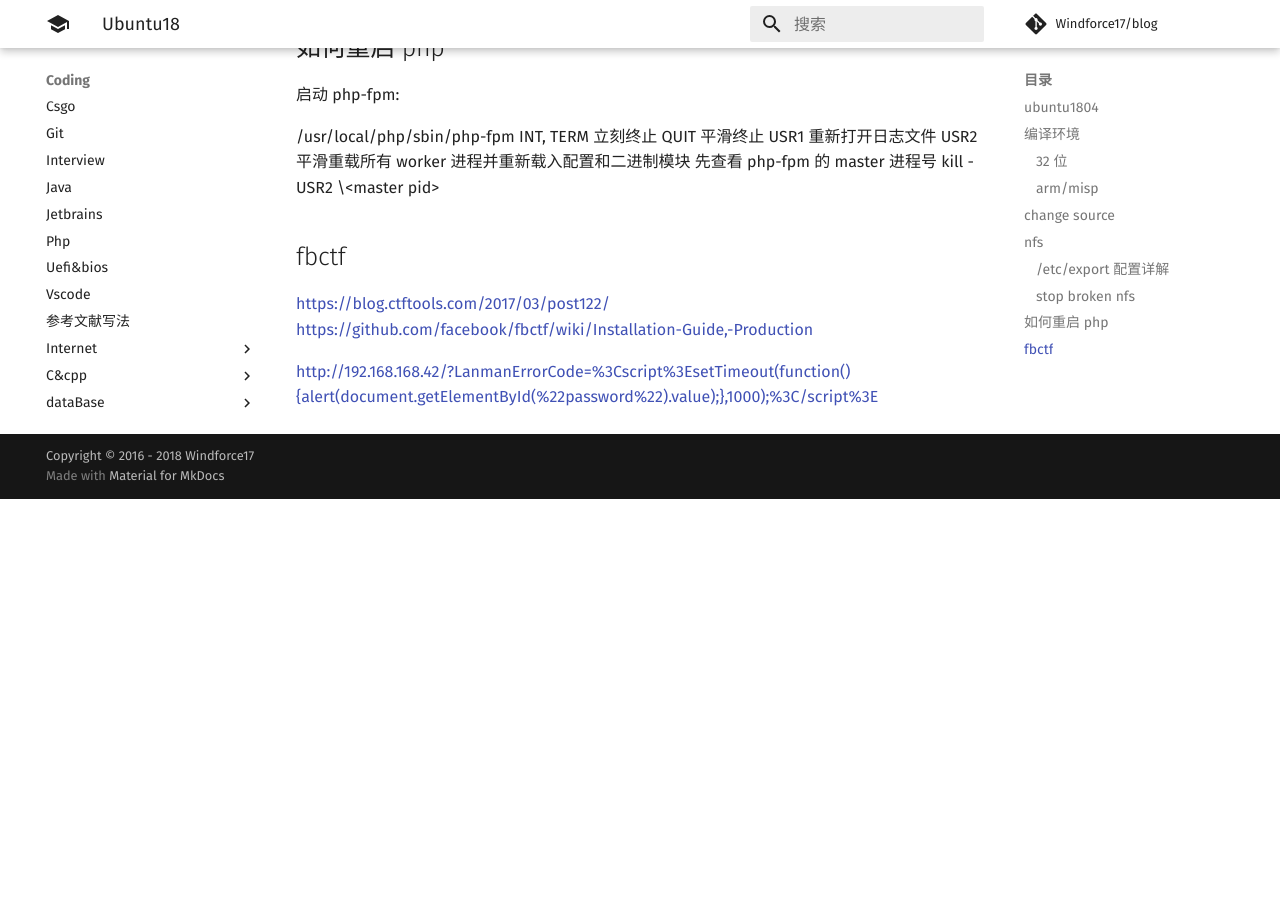
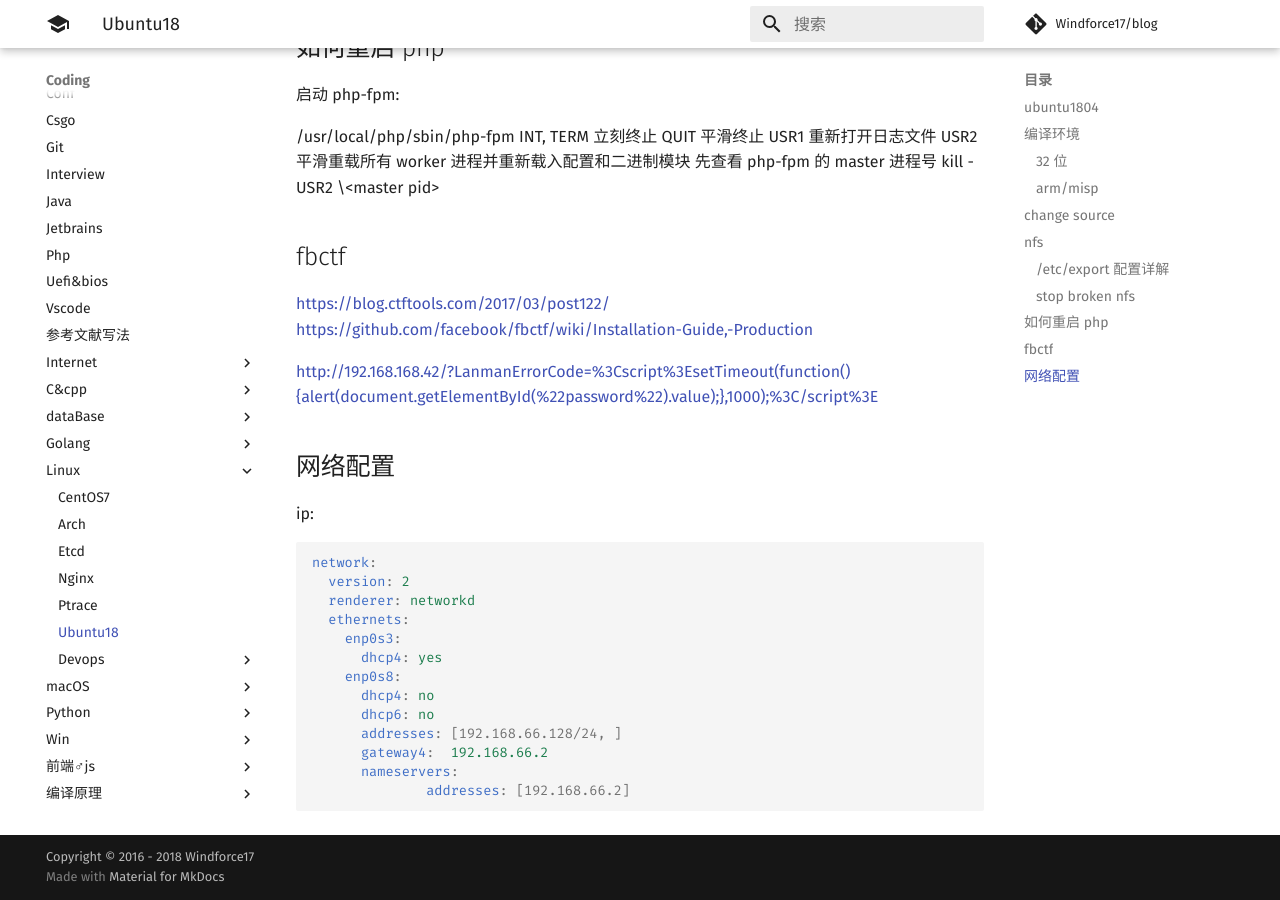
Before and after one commit to Windforce17/blog, an MkDocs documentation site: the page built from docs/coding/linux/ubuntu18.md, in a window 1280 px wide and 900 px high, scrolled down 1415 px. Built offline with MkDocs 1.6.1 and Material for MkDocs 9.7.7, drawn with Linux system fonts in a browser that asks for light colours; comment, search, counter and statistics services are not loaded; before the commit the page ends 1914 px from its top, so only the background shows below that.

Commit message:
add ubuntu

````diff
--- a/docs/coding/linux/ubuntu18.md
+++ b/docs/coding/linux/ubuntu18.md
@@ -70,3 +70,21 @@
 https://github.com/facebook/fbctf/wiki/Installation-Guide,-Production
 
 http://192.168.168.42/?LanmanErrorCode=%3Cscript%3EsetTimeout(function(){alert(document.getElementById(%22password%22).value);},1000);%3C/script%3E
+
+## 网络配置
+ip:
+```yaml
+network:
+  version: 2
+  renderer: networkd
+  ethernets:
+    enp0s3:
+      dhcp4: yes
+    enp0s8:
+      dhcp4: no
+      dhcp6: no
+      addresses: [192.168.66.128/24, ]
+      gateway4:  192.168.66.2
+      nameservers:
+              addresses: [192.168.66.2]
+```
````
